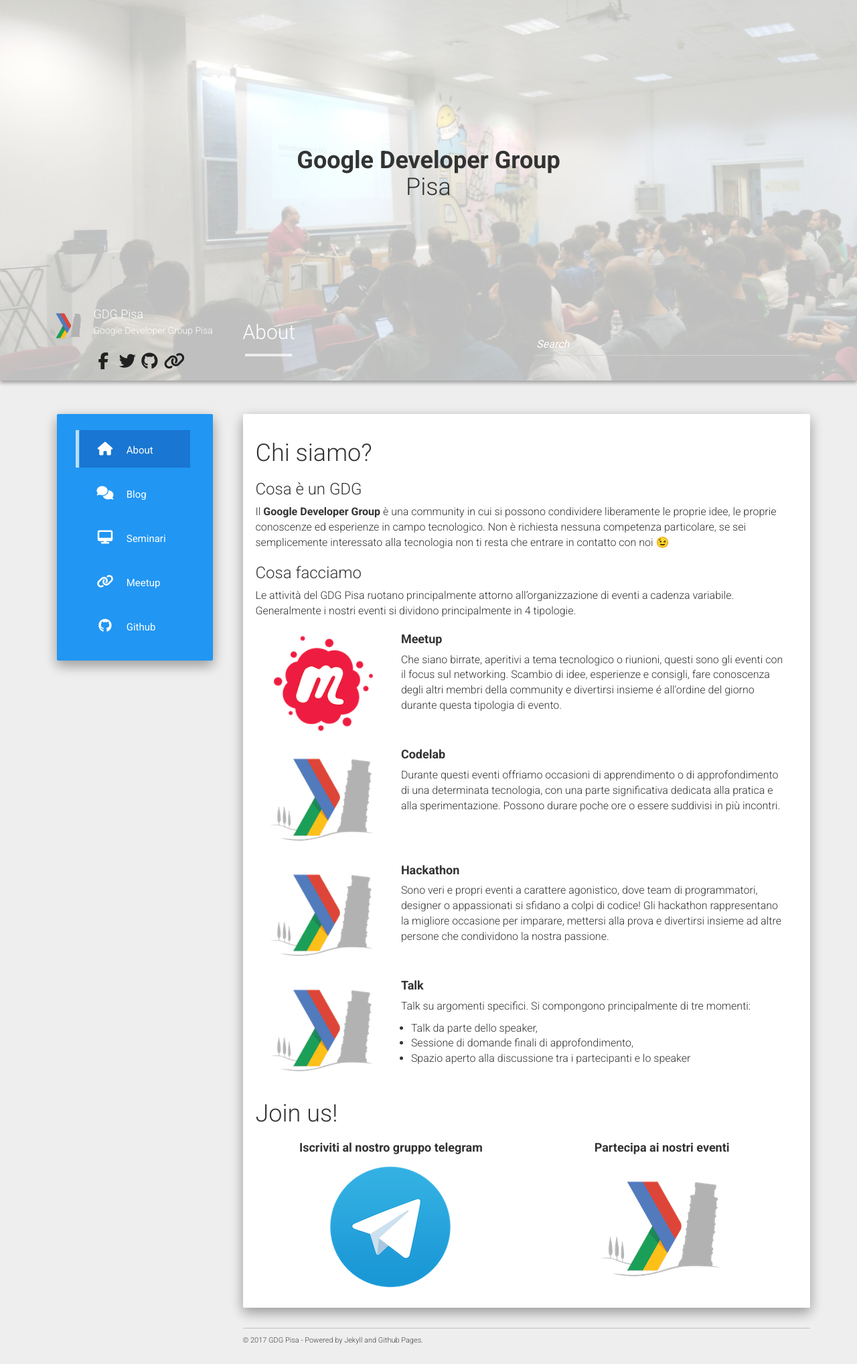
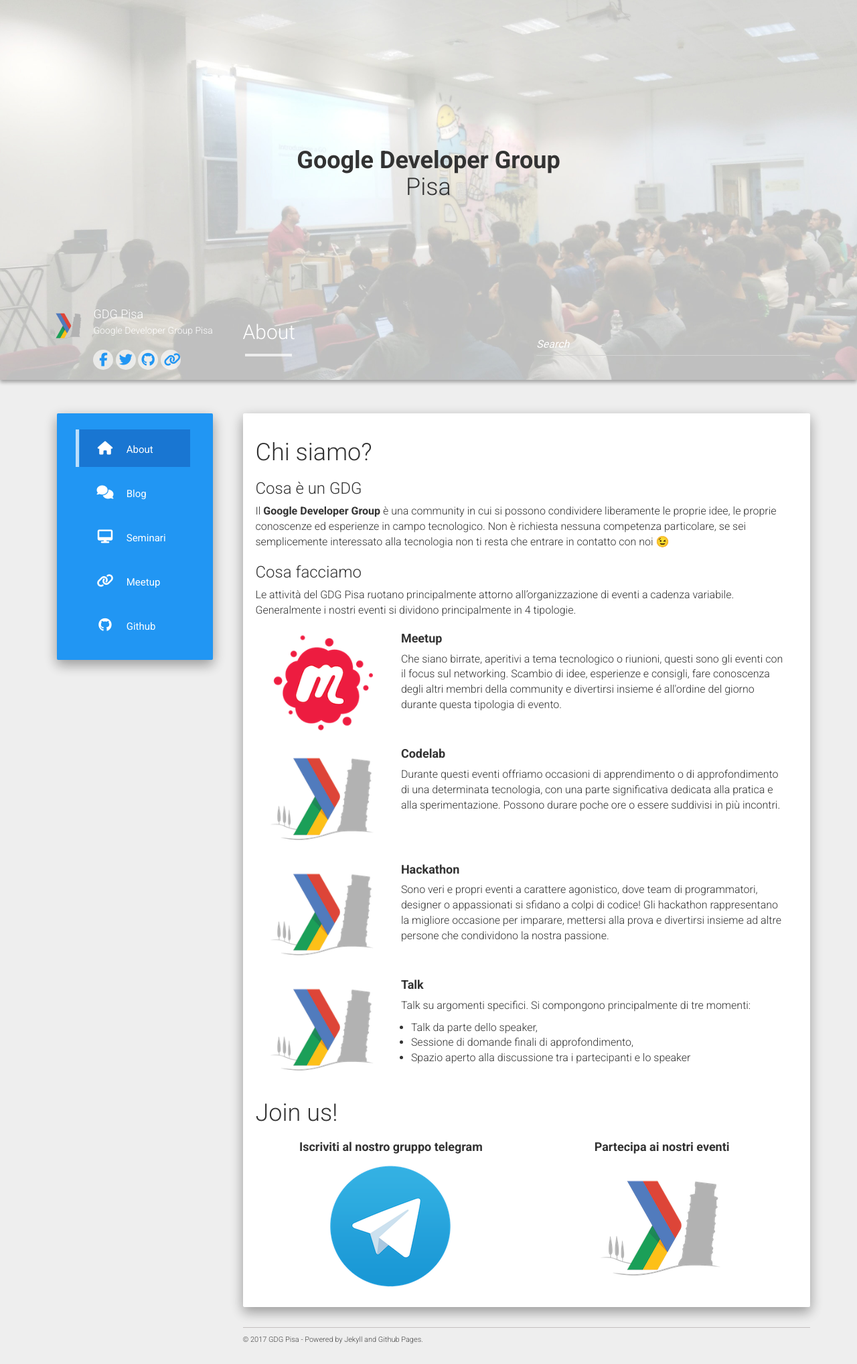
Before and after one commit to gdgpisa/gdgpisa.github.io, a Jekyll site: the page built from about.md, in a window 1280 px wide. Shown: the whole page at 67% size. Built offline with Jekyll 4.4.1, drawn with Linux system fonts in a browser that asks for light colours; nearby versions of some CDN libraries.

Commit message:
Revert "modificato stile icone social"
This reverts commit 9beca19d07913aaf124ae39db4d7cbde47b58c05.

```diff
--- a/static/css/main.css
+++ b/static/css/main.css
@@ -87,11 +87,12 @@
     margin: 20px 0 0;
 }
 .icon {
+    background: rgba(255, 255, 255, 0.63);
     border-radius: 100%;
     text-align: center;
     line-height: 20px;
-    font-size: 25px;
-    color: #212121;
+    font-size: 20px;
+    color: #2196f3;
     padding: 5px;
     width: 30px;
     height: 30px;
```
